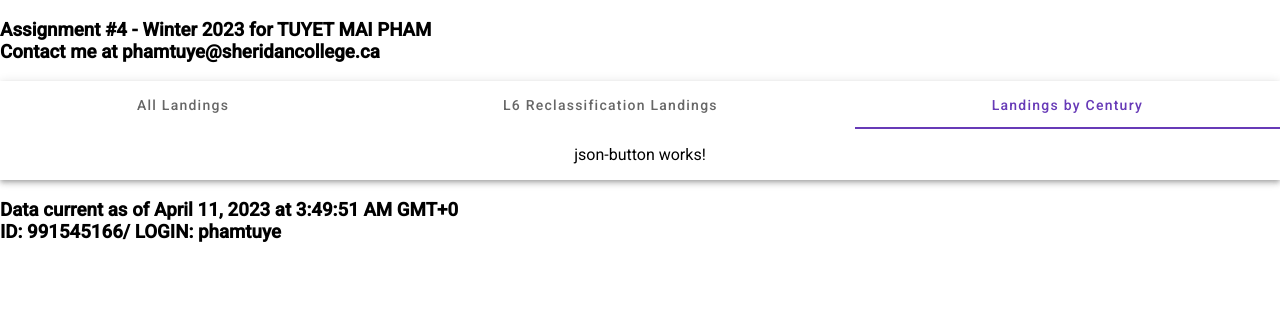
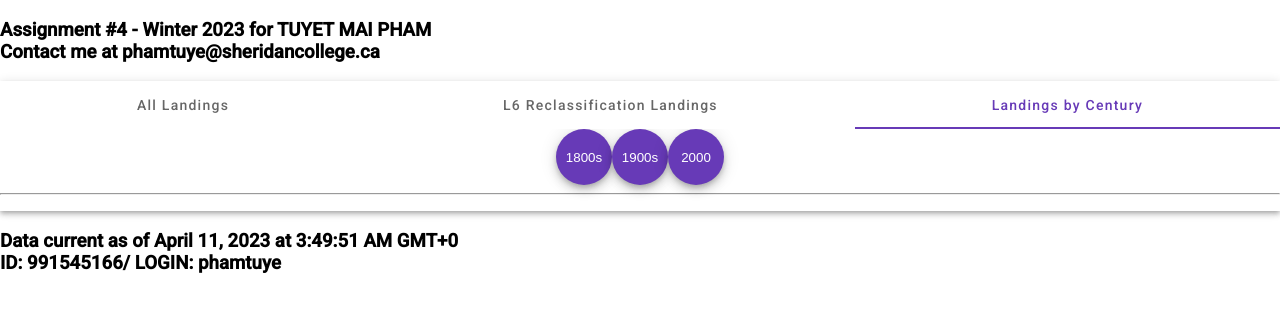
Before and after one commit to maimengmeo/Angular-JSON-Tables, an Angular app: page / in a window 1280 px wide. Both pictures are taken after a click on the tab "Landings by Century". Shown: the top 312 px of the page. Built offline with nearby package versions, Linux system fonts and the light colour scheme.

Commit message:
filter landings by century - angular round mat-fab button is added - function is added for buttons - display info div is added

```diff
--- a/src/app/json-button/json-button.component.html
+++ b/src/app/json-button/json-button.component.html
@@ -1 +1,9 @@
-<p>json-button works!</p>
+<button mat-fab color="primary" (click)="landingsInCentury(1800)">1800s</button>
+<button mat-fab color="primary" (click)="landingsInCentury(1900)">1900s</button>
+<button mat-fab color="primary" (click)="landingsInCentury(2000)">2000</button>
+
+<hr>
+
+<div [ngStyle]="{'text-align': 'left'}">
+    <p [innerHTML]="outarea"></p>
+</div>
--- a/src/app/json-button/json-button.component.ts
+++ b/src/app/json-button/json-button.component.ts
@@ -8,4 +8,25 @@ import { Landings } from '../interface/interfaces';
 })
 export class JsonButtonComponent {
   @Input() landings!: Landings[];
+
+  outarea!: string;
+
+  landingsInCentury(century: number) {
+    this.outarea =
+    `
+    <h4>Meteorite Landings in the ${century}00s</h4>
+    <ul>
+    `;
+
+    for (let x of this.landings) {
+      if (parseInt(x.year) >= century && parseInt(x.year) < century+100) {
+        this.outarea +=
+        `
+            <li>ID: ${x.id}/ Name: ${x.name}/ Year: ${x.year}</li>
+        `
+      }
+    }
+
+    this.outarea += `</ul>`
+  }
 }
```
